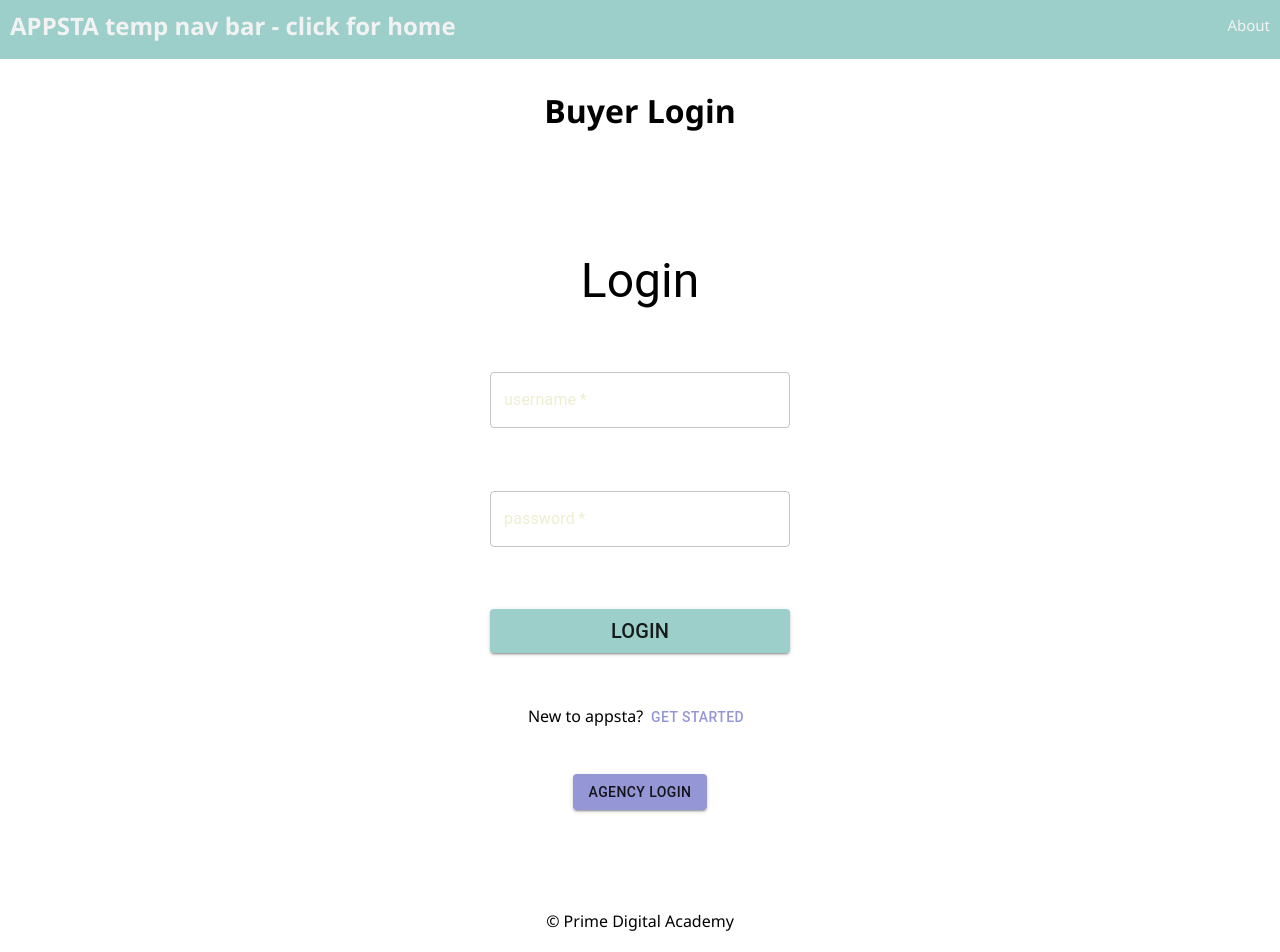
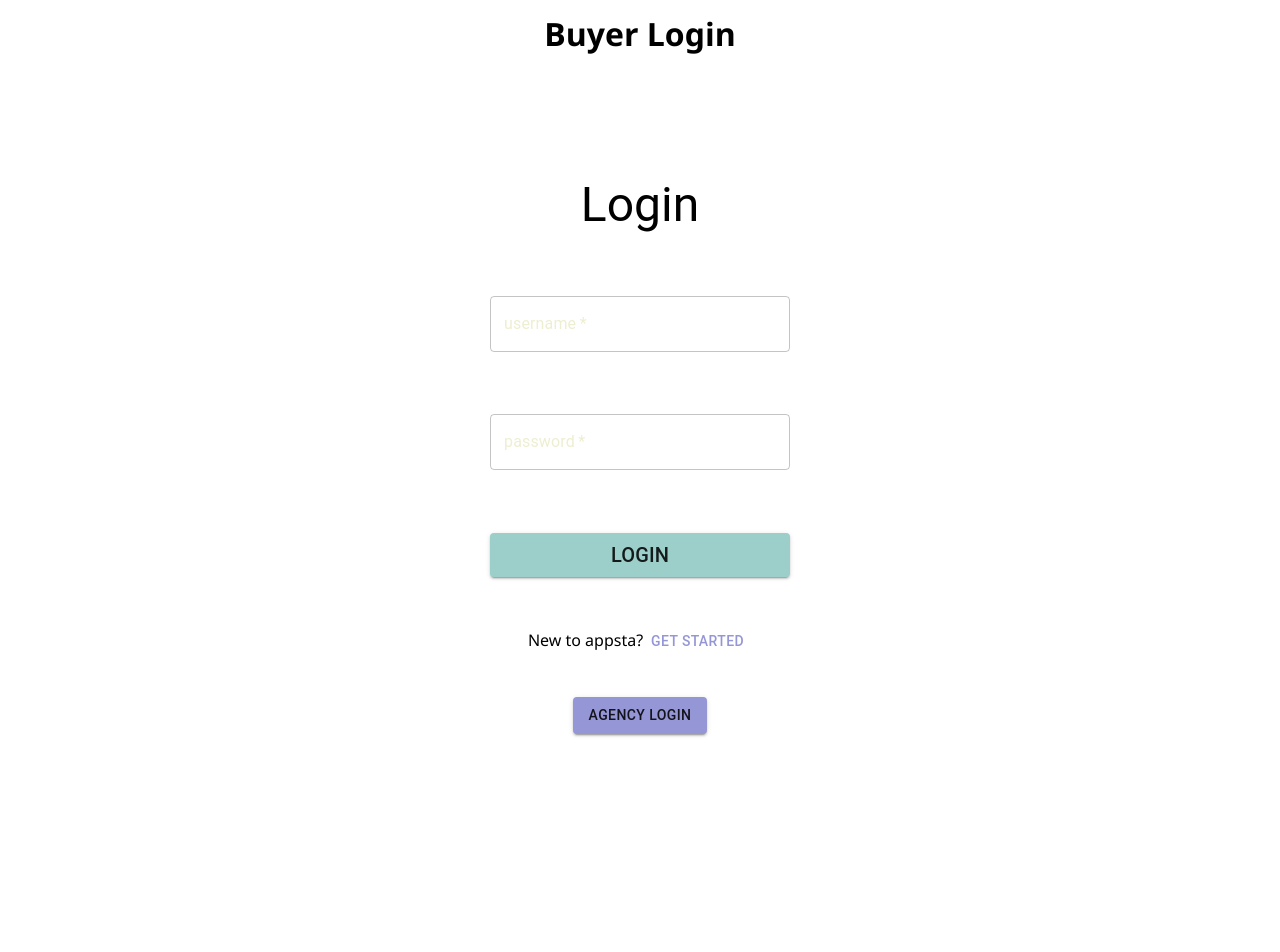
Before and after one commit to rhvdbergh/appsta, a React (Create React App) app: page /#/LandingPage in a window 1280 px wide. Shown: the part 9-961 px from the top of the page. After the commit the page ends 821 px from the top, so only its background shows below. Built offline with nearby package versions, Linux system fonts and the light colour scheme; no server answers.

Commit message:
removes prime nav and footer from app, and selected category id test text from BuyerOptionsPage

```diff
--- a/src/components/App/App.jsx
+++ b/src/components/App/App.jsx
@@ -27,7 +27,6 @@ import AgencyOptionsPage from '../AgencyOptionsPage/AgencyOptionsPage';
 import BuyerRegistration from '../BuyerRegistration/BuyerRegistration';
 import BuyerCompareQuotes from '../BuyerCompareQuotes/BuyerCompareQuotes';
 import BuyerReviewFeatures from '../BuyerReviewFeatures/BuyerReviewFeatures';
-
 
 //import MUI
 import { createTheme, ThemeProvider } from '@mui/material/styles';
@@ -75,14 +74,13 @@ function App() {
 
   useEffect(() => {
     dispatch({ type: 'FETCH_USER' });
-    dispatch({ type: 'GET_FEATURES' })
+    dispatch({ type: 'GET_FEATURES' });
   }, [dispatch]);
 
   return (
     <ThemeProvider theme={theme}>
       <Router>
         <div>
-          <Nav />
           <Switch>
             {/* Visiting localhost:3000 will redirect to localhost:3000/LandingPage */}
             <Redirect exact from="/" to="/LandingPage" />
@@ -187,8 +185,6 @@ function App() {
               <h1>404</h1>
             </Route>
           </Switch>
-
-          <Footer />
         </div>
       </Router>
     </ThemeProvider>
--- a/src/components/BuyerOptionsPage/BuyerOptionsPage.jsx
+++ b/src/components/BuyerOptionsPage/BuyerOptionsPage.jsx
@@ -57,7 +57,6 @@ function BuyerOptionsPage() {
               be based on selected features.{' '}
             </p>
             <OptionsList features={features} />
-            <p> Selected Category ID is: {selectedCategory}</p>
           </Box>
         </Box>
       </div>
```
Lines whose indentation alone changed are shown as unchanged.
